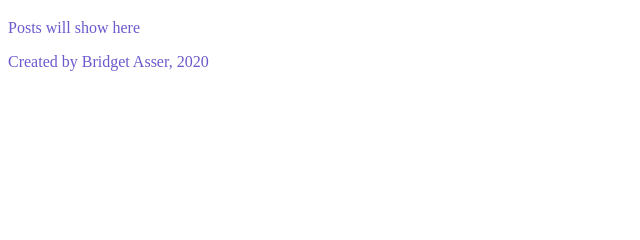
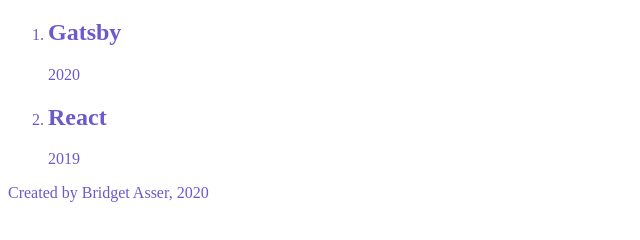
Before and after one commit to Bridgta/GraphQL-Gatsby, a Gatsby site: page /blog in a window 1280 px wide. Shown: the part 200-440 px from the top of the page, without its empty margins (0-640 px from the left). Built offline with nearby package versions, Linux system fonts and the light colour scheme; Gatsby itself is replaced by a stand-in of ours.

Commit message:
remark for parsing markdown files

```diff
--- a/gatsby-config.js
+++ b/gatsby-config.js
@@ -5,11 +5,12 @@
     },
     plugins: [
         {
-            resolve: 'atsby-source-filesystem',
+            resolve: 'gatsby-source-filesystem',
             options: {
                 name: 'src',
                 path: `${__dirname}/src/`
             }
-        }
+        },
+        'gatsby-transformer-remark'
     ]
 }
--- a/package.json
+++ b/package.json
@@ -18,6 +18,7 @@
     "gatsby": "^2.26.1",
     "gatsby-plugin-sass": "^2.7.0",
     "gatsby-source-filesystem": "^2.0.28",
+    "gatsby-transformer-remark": "^2.3.8",
     "node-sass": "^5.0.0",
     "react": "^16.12.0",
     "react-dom": "^16.12.0"
--- a/src/pages/blog.js
+++ b/src/pages/blog.js
@@ -1,12 +1,39 @@
 import React from 'react';
-import {Link} from 'gatsby'
+import {Link, graphql , useStaticQuery} from 'gatsby'
 import Layout from '../components/layout'
 
 const BlogPage = () => {
+
+    const data = useStaticQuery(graphql`
+        query {
+            allMarkdownRemark {
+                edges {
+                    node {
+                        frontmatter {
+                            title
+                            date
+                        }
+                    }
+                }
+            }
+        }
+
+
+    `)
+
     return (
         <Layout>
             <h1>Blog</h1>
-            <p>Posts will show here</p>
+            <ol>
+                {data.allMarkdownRemark.edges.map((edge) => {
+                    return (
+                        <li>
+                            <h2>{edge.node.frontmatter.title}</h2>
+                            <p>{edge.node.frontmatter.date}</p>
+                        </li>
+                    )
+                })}
+            </ol>
         </Layout>
     )
 }
--- a/src/posts/gastsby.md
+++ b/src/posts/gastsby.md
@@ -1,6 +1,6 @@
 ---
 title: "Gatsby"
-data: "2020"
+date: "2020"
 ---
 
 This is sample text data
--- a/src/posts/react.md
+++ b/src/posts/react.md
@@ -1,6 +1,6 @@
 ---
 title: "React"
-data: "2019"
+date: "2019"
 ---
 
 This is sample text data
```
Also changed, not shown: 1 other file.
